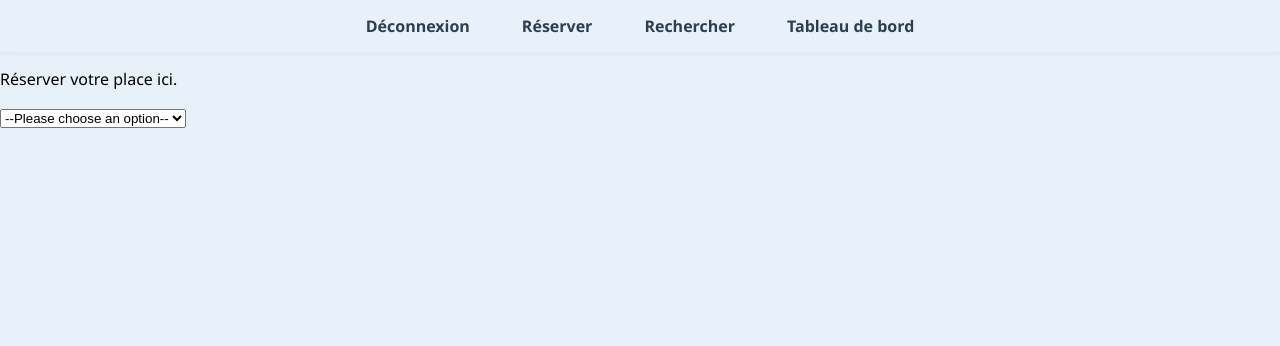
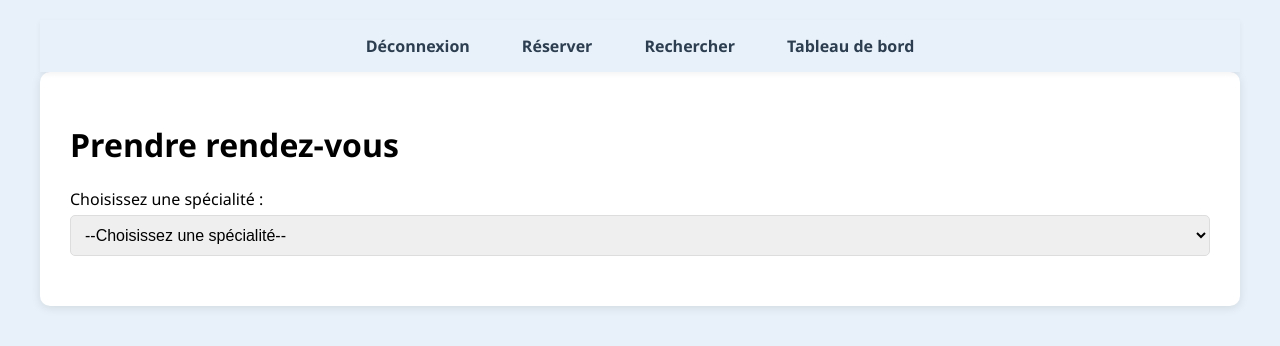
Before and after one commit to dadafax/HSV, a React app: page /book in a window 1280 px wide. Shown: the top 346 px of the page. Built offline with nearby package versions, Linux system fonts and the light colour scheme.

Commit message:
Feat book page

```diff
--- a/src/App.css
+++ b/src/App.css
@@ -283,3 +283,80 @@ nav a.active {
     transform: translateY(-2px);
     box-shadow: 0 4px 8px rgba(0, 0, 0, 0.2);
 }
+
+/* Styles pour la page de réservation */
+.book-container {
+    padding: 20px;
+    max-width: 1200px;
+    margin: 0 auto;
+}
+
+.book-content {
+    background-color: white;
+    padding: 30px;
+    border-radius: 10px;
+    box-shadow: 0 2px 10px rgba(0, 0, 0, 0.1);
+}
+
+.specialite-selector {
+    margin: 20px 0;
+}
+
+.specialite-select {
+    width: 100%;
+    padding: 10px;
+    border: 1px solid #ddd;
+    border-radius: 5px;
+    font-size: 16px;
+    margin-top: 5px;
+}
+
+.medecins-list {
+    margin-top: 30px;
+}
+
+.medecins-grid {
+    display: grid;
+    grid-template-columns: repeat(auto-fill, minmax(300px, 1fr));
+    gap: 20px;
+    margin-top: 20px;
+}
+
+.medecin-card {
+    background-color: #f8f9fa;
+    padding: 20px;
+    border-radius: 8px;
+    box-shadow: 0 2px 5px rgba(0, 0, 0, 0.05);
+    cursor: pointer;
+    transition: transform 0.2s, box-shadow 0.2s;
+}
+
+.medecin-card:hover {
+    transform: translateY(-3px);
+    box-shadow: 0 4px 10px rgba(0, 0, 0, 0.1);
+}
+
+.medecin-card h3 {
+    color: #2c3e50;
+    margin-bottom: 10px;
+}
+
+.medecin-card p {
+    color: #666;
+    margin: 5px 0;
+}
+
+.loading {
+    text-align: center;
+    padding: 20px;
+    color: #666;
+}
+
+.error {
+    color: #dc3545;
+    text-align: center;
+    padding: 10px;
+    background-color: #f8d7da;
+    border-radius: 5px;
+    margin: 10px 0;
+}
--- a/src/Auth/RegisterPage.js
+++ b/src/Auth/RegisterPage.js
@@ -10,7 +10,8 @@ const RegisterPage = () => {
         prenom: '',
         email: '',
         motDePasse: '',
-        role: 'patient'
+        role: 'patient',
+        specialite: ''
     });
 
     const [message, setMessage] = useState('');
@@ -26,7 +27,11 @@ const RegisterPage = () => {
     const handleSubmit = async (e) => {
         e.preventDefault();
         try {
-            const response = await axios.post('http://localhost:5000/api/auth/inscription', formData);
+            const dataToSend = { ...formData };
+            if (formData.role !== 'medecin') {
+                delete dataToSend.specialite;
+            }
+            const response = await axios.post('http://localhost:5000/api/auth/inscription', dataToSend);
             setMessage('Inscription réussie !');
             console.log('Inscription réussie:', response.data);
 
@@ -36,7 +41,8 @@ const RegisterPage = () => {
                 prenom: '',
                 email: '',
                 motDePasse: '',
-                role: 'patient'
+                role: 'patient',
+                specialite: ''
             });
 
             // Redirection vers la page de connexion
@@ -114,6 +120,26 @@ const RegisterPage = () => {
                     </select>
                 </div>
 
+                {formData.role === 'medecin' && (
+                    <div className="group">
+                        <label htmlFor="specialite">Spécialité</label>
+                        <select
+                            name="specialite"
+                            value={formData.specialite}
+                            onChange={handleChange}
+                            required
+                        >
+                            <option value="">--Choisissez une spécialité--</option>
+                            <option value="Cardiologue">Cardiologue</option>
+                            <option value="Pneumologue">Pneumologue</option>
+                            <option value="Neurologue">Neurologue</option>
+                            <option value="Dermatologue">Dermatologue</option>
+                            <option value="Rhumatologue">Rhumatologue</option>
+                            <option value="Néphrologue">Néphrologue</option>
+                        </select>
+                    </div>
+                )}
+
                 <div className="group">
                     <button type="submit">S'inscrire</button>
                 </div>
--- a/src/models/User.js
+++ b/src/models/User.js
@@ -23,6 +23,10 @@ const userSchema = new mongoose.Schema({
     enum: ['patient', 'medecin'],
     required: true
   },
+  specialite: {
+    type: String,
+    required: false
+  },
   dateCreation: {
     type: Date,
     default: Date.now
--- a/src/pages/BookPage.js
+++ b/src/pages/BookPage.js
@@ -1,22 +1,85 @@
-import React from "react";
+import React, { useState } from "react";
 import NavBar from "../NavBar";
+import axios from "axios";
+import { useNavigate } from "react-router-dom";
 
 const BookPage = () => {
+    const [specialite, setSpecialite] = useState("");
+    const [medecins, setMedecins] = useState([]);
+    const [loading, setLoading] = useState(false);
+    const [error, setError] = useState("");
+    const navigate = useNavigate();
+
+    const handleChange = async (e) => {
+        const value = e.target.value;
+        setSpecialite(value);
+        setMedecins([]);
+        setError("");
+        if (value) {
+            setLoading(true);
+            try {
+                const res = await axios.get(`http://localhost:5000/api/medecins/recherche?specialite=${encodeURIComponent(value)}`);
+                setMedecins(res.data);
+            } catch (err) {
+                setError("Erreur lors de la récupération des médecins.");
+            } finally {
+                setLoading(false);
+            }
+        }
+    };
+
+    const handleMedecinClick = (medecinId) => {
+        navigate(`/medecin/${medecinId}`);
+    };
+
     return (
-        <div>
+        <div className="book-container">
             <NavBar/>
-            <p>Réserver votre place ici.</p>
-            <select name="rdv" id="rdv-select">
-                <option value="">--Please choose an option--</option>
-                <option value="Cardiologie">Cardiologue</option>
-                <option value="Pneumologie">Pneumoligue</option>
-                <option value="Neurologie">Neurologue</option>
-                <option value="Dermatologie">Dermatologue</option>
-                <option value="Rhumatologie">Rhumatologue</option>
-                <option value="Nephrologie">Néphrologue</option>
-            </select>
+            <div className="book-content">
+                <h1>Prendre rendez-vous</h1>
+                <div className="specialite-selector">
+                    <label htmlFor="specialite">Choisissez une spécialité :</label>
+                    <select
+                        name="specialite"
+                        id="specialite"
+                        value={specialite}
+                        onChange={handleChange}
+                        className="specialite-select"
+                    >
+                        <option value="">--Choisissez une spécialité--</option>
+                        <option value="Cardiologue">Cardiologue</option>
+                        <option value="Pneumologue">Pneumologue</option>
+                        <option value="Neurologue">Neurologue</option>
+                        <option value="Dermatologue">Dermatologue</option>
+                        <option value="Rhumatologue">Rhumatologue</option>
+                        <option value="Néphrologue">Néphrologue</option>
+                    </select>
+                </div>
+
+                {loading && <div className="loading">Chargement des médecins...</div>}
+                {error && <div className="error">{error}</div>}
+
+                {medecins.length > 0 && (
+                    <div className="medecins-list">
+                        <h2>Médecins disponibles :</h2>
+                        <div className="medecins-grid">
+                            {medecins.map((medecin) => (
+                                <div
+                                    key={medecin._id}
+                                    className="medecin-card"
+                                    onClick={() => handleMedecinClick(medecin._id)}
+                                >
+                                    <h3>Dr. {medecin.nom} {medecin.prenom}</h3>
+                                    <p>Spécialité : {medecin.specialite}</p>
+                                    <p>Email : {medecin.email}</p>
+                                </div>
+                            ))}
+                        </div>
+                    </div>
+                )}
+            </div>
         </div>
     );
-}
+};
 
 export default BookPage;
```
Also changed, not shown: src/routes/auth.js (+5 -3 lines), src/routes/medecins.js (+11 -9 lines).
